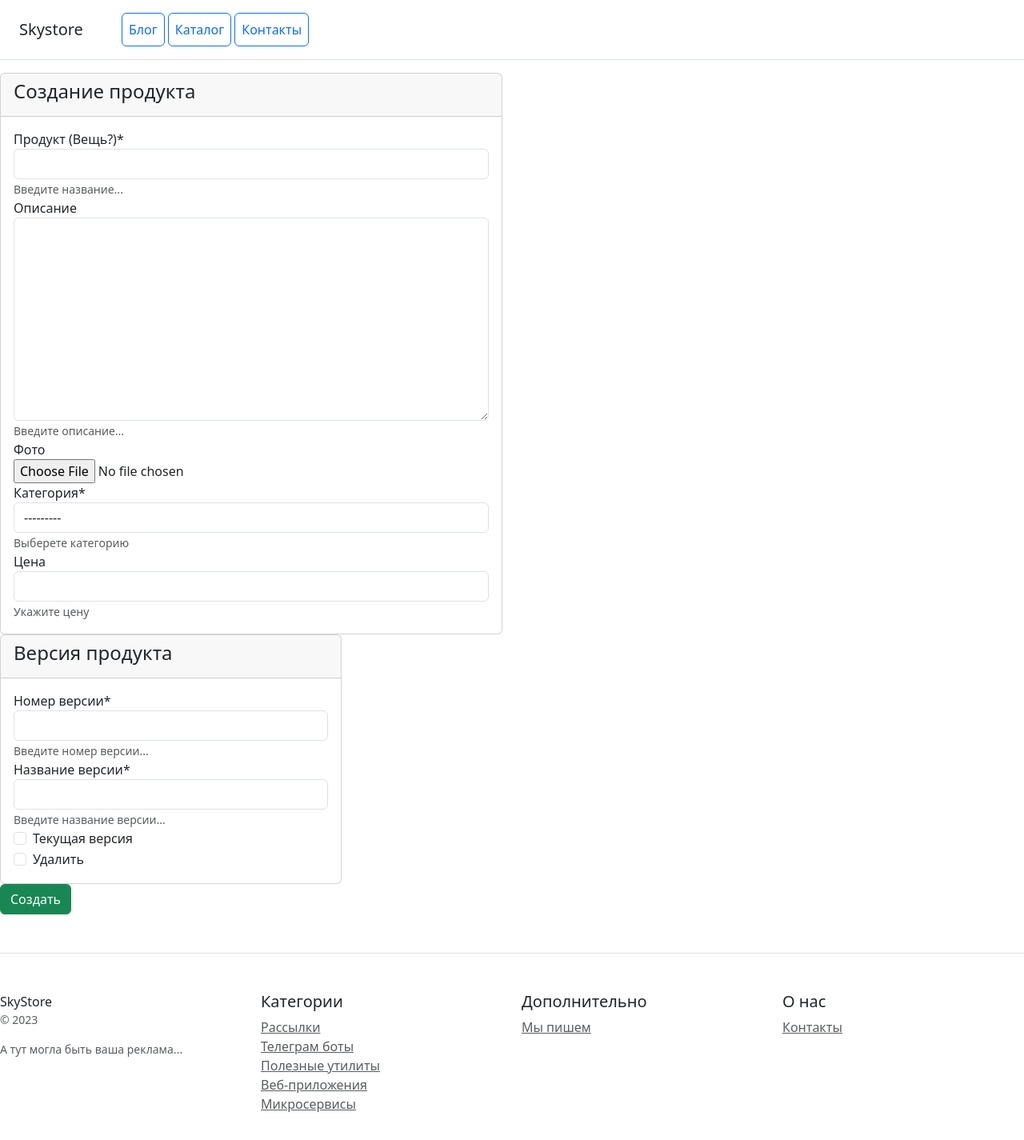
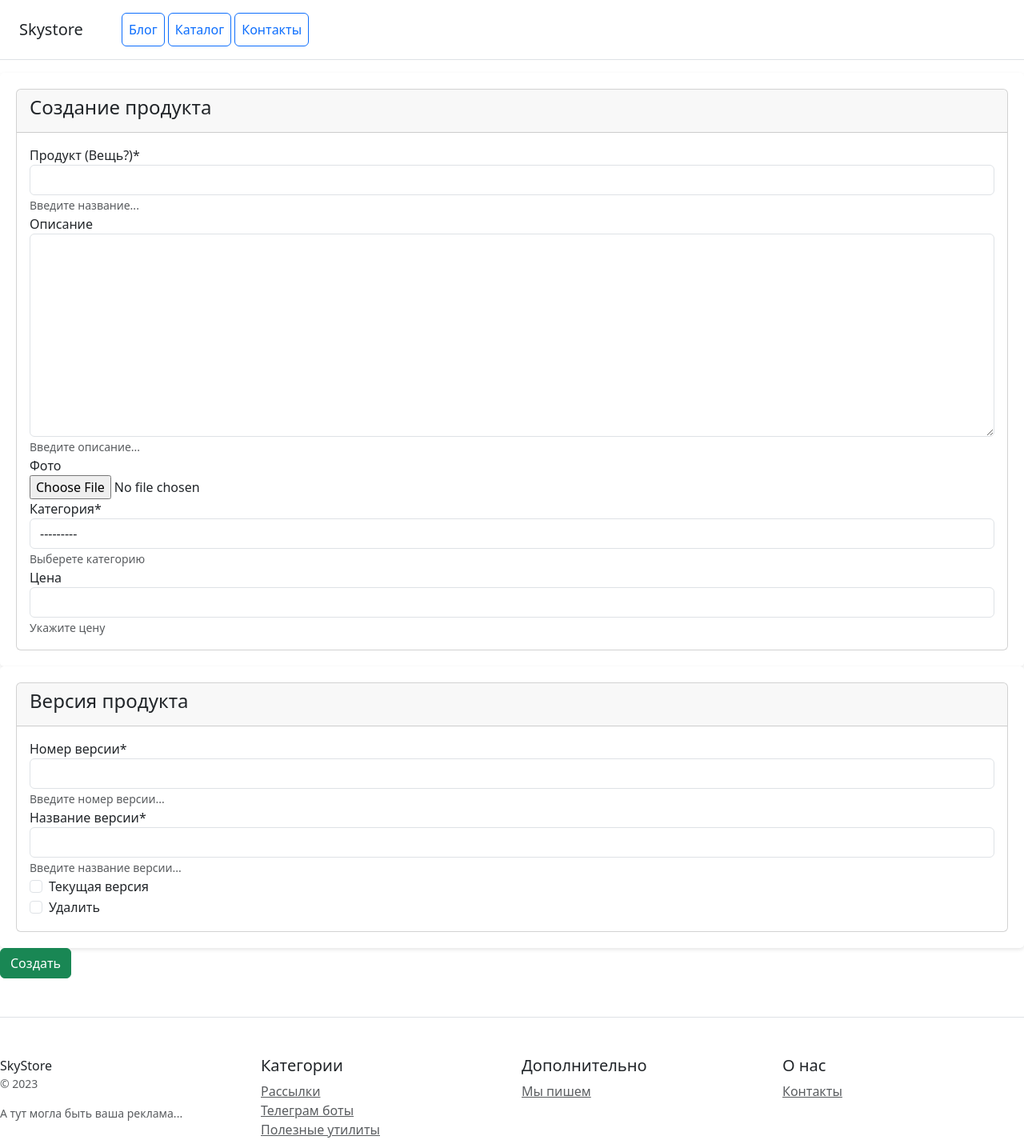
Before and after one commit to ArseniiTelesh/homework_django, a Django app: page /create/ in a window 1280 px wide. Shown: the top 1425 px of the page at 80% size. Before the commit the page ends 1390 px from the top, so only its background shows below. Run offline with Django 4.2, Linux system fonts and the light colour scheme; data comes from the database, SQL or seed files in the repository; some libraries are stand-ins or nearby versions.

Commit message:
made some changes in extra task

```diff
--- a/catalog/forms.py
+++ b/catalog/forms.py
@@ -47,24 +47,20 @@ class VersionForm(forms.ModelForm):
         model = Version
         exclude = "__all__"
 
-    def clean(self):
+    def clean_current_version(self):
         cleaned_data = super().clean()
         current_version = cleaned_data.get('current_version')
+
         if current_version:
-            current_versions = Version.objects.filter(current_version=True)
-            if self.instance.pk:
+            # Получаем все текущие версии для продукта
+            current_versions = Version.objects.filter(product=self.instance.product, current_version=True)
+
+            if self.instance.pk:  # Если это уже существующая версия
+                # Исключаем текущую версию из проверки, если она была изменена
                 current_versions = current_versions.exclude(pk=self.instance.pk)
+
             if current_versions.exists():
                 raise forms.ValidationError("Может быть только одна активная версия.")
-        return cleaned_data
 
-
-# class VersionFormset(forms.BaseInlineFormSet):
-#     def clean(self):
-#         super().clean()
-#         count = 0
-#         for form in self.forms:
-#             if form.instance.indicates_current_version:
-#                 count += 1
-#         if count > 1:
-#             raise forms.ValidationError("Может быть только 1 активная версия")
+        # Возвращаем значение флажка current_version
+        return current_version
--- a/catalog/templates/catalog/product_form.html
+++ b/catalog/templates/catalog/product_form.html
@@ -1,12 +1,14 @@
 {% extends 'catalog/base.html' %}
 {% load crispy_forms_tags %}
+{% load static %}
 {% block content %}
 
+<head>
+    <link rel="stylesheet" href="{% static 'css/mystyle.css' %}">
+</head>
 
 <form method="post" enctype="multipart/form-data">
-    <div class="col-12">
-        <div class="row">
-            <div class="col-6">
+    <div class="formset-card">
         <div class="card">
             <div class="card-header">
                 {% if object %}
@@ -21,23 +23,21 @@
             </div>
         </div>
     </div>
-        </div>
 
-        <div class="col-4">
+    <div class="formset-container">
+        {{ formset.management_form }}
+        {% for form in formset %}
+        <div class="formset-card">
             <div class="card">
                 <div class="card-header">
-                    <h4 class="card-title">
-                        Версия продукта
-                    </h4>
+                    <h4 class="card-title">Версия продукта</h4>
                 </div>
                 <div class="card-body">
-                    {{ formset.management_form }}
-                    {% for form in formset.forms %}
                     {{ form|crispy }}
-                    {% endfor %}
                 </div>
             </div>
         </div>
+        {% endfor %}
     </div>
     <button type="submit" class="btn btn-success">
         {% if object %}
@@ -48,5 +48,4 @@
     </button>
 </form>
 
-
 {% endblock %}
--- a/catalog/views.py
+++ b/catalog/views.py
@@ -1,5 +1,6 @@
 from django.forms import inlineformset_factory
-from django.shortcuts import render
+from django.http import request
+from django.shortcuts import render, redirect
 from django.urls import reverse_lazy
 from django.views.generic import (CreateView, DeleteView, DetailView, ListView,
                                   TemplateView, UpdateView)
@@ -40,11 +41,15 @@ class ContactsView(TemplateView):
 
 
 class ProductCreateView(CreateView):
+    """Класс-контроллер для создания нового продукта"""
+
     model = Product
     form_class = ProductForm
     success_url = reverse_lazy("catalog:home")
 
     def get_context_data(self, **kwargs):
+        """Метод для вывода формы версии при создании продукта"""
+
         context_data = super().get_context_data(**kwargs)
         VersionFormset = inlineformset_factory(
             Product, Version, form=VersionForm, extra=1
@@ -56,6 +61,8 @@ class ProductCreateView(CreateView):
         return context_data
 
     def form_valid(self, form):
+        """Метод для сохранения формы при создании"""
+
         formset = self.get_context_data()["formset"]
         self.object = form.save()
         if formset.is_valid():
@@ -73,11 +80,16 @@ class ProductDetailView(DetailView):
 
 
 class ProductUpdateView(UpdateView):
+    """Класс-контроллер для редактирования продукта"""
+
     model = Product
     form_class = ProductForm
     success_url = reverse_lazy("catalog:home")
 
+
     def get_context_data(self, **kwargs):
+        """Метод для вывода формы версии при редактировании продукта"""
+
         context_data = super().get_context_data(**kwargs)
         VersionFormset = inlineformset_factory(
             Product, Version, form=VersionForm, extra=1
@@ -91,15 +103,20 @@ class ProductUpdateView(UpdateView):
         return context_data
 
     def form_valid(self, form):
+        """Метод для сохранения формы при создании"""
         formset = self.get_context_data()["formset"]
         self.object = form.save()
+
         if formset.is_valid():
             formset.instance = self.object
             formset.save()
+            return super().form_valid(form)
 
-        return super().form_valid(form)
+        return self.render_to_response(self.get_context_data(form=form, formset=formset))
 
 
 class ProductDeleteView(DeleteView):
+    """Метод для удаления продукта"""
+
     model = Product
     success_url = reverse_lazy("catalog:home")
--- /dev/null
+++ b/static/css/mystyle.css
@@ -0,0 +1,25 @@
+.formset-container {
+  display: flex; /* Используем Flexbox */
+  flex-wrap: wrap; /* Позволяет карточкам переходить на новую строку */
+  gap: 20px; /* Пробел между карточками */
+}
+
+.formset-card {
+  flex: 1 1 calc(30% - 20px); /* Каждая карточка занимает 30% ширины контейнера минус отступы */
+  box-shadow: 0 2px 5px rgba(0, 0, 0, 0.1); /* Тень для карточек */
+  padding: 20px; /* Внутренние отступы */
+  border-radius: 5px; /* Закругленные углы */
+  background-color: #fff; /* Цвет фона */
+}
+
+@media (max-width: 768px) {
+  .formset-card {
+    flex: 1 1 calc(45% - 20px); /* Две карточки в ряд на меньших экранах */
+  }
+}
+
+@media (max-width: 480px) {
+  .formset-card {
+    flex: 1 1 100%; /* Одна карточка в ряд на самых маленьких экранах */
+  }
+}
```
Lines whose indentation alone changed are shown as unchanged.
